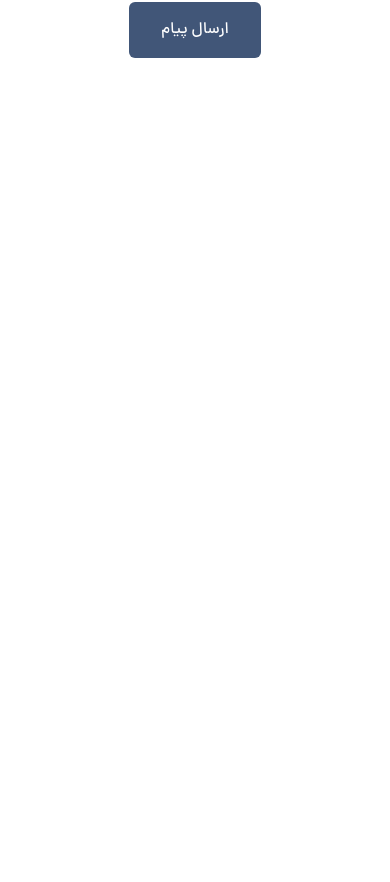
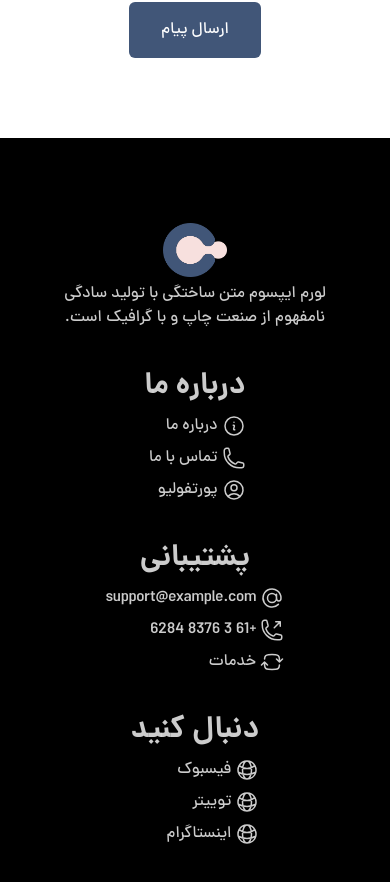
Before and after one commit to mohammadjamshidi8/learn-react__static-website-CLEO, a React (Vite) app: page / in a window 390 px wide. Shown: the part 8990-9872 px from the top of the page. Before the commit the page ends 9048 px from the top, so only its background shows below. Built offline with nearby package versions, Linux system fonts and the light colour scheme.

Commit message:
style: create and responsive footer

```diff
--- /dev/null
+++ b/src/Footer.jsx
@@ -0,0 +1,206 @@
+import React from "react";
+import logo from "./assets/logo.png";
+
+export default function Footer() {
+  return (
+    <div className="bg-black flex flex-col justify-center lg:flex-row gap-10 py-20 text-white mt-20 text-opacity-80">
+      <div className="flex flex-col items-center">
+        <a href="#">
+          <img
+            src={logo}
+            className="aspect-square w-16 object-contain"
+            alt="logo"
+          />
+        </a>
+        <span className="w-4/5 text-center lg:text-right">
+          لورم ایپسوم متن ساختگی با تولید سادگی نامفهوم از صنعت چاپ و با گرافیک
+          است.
+        </span>
+      </div>
+
+    <div className="flex flex-col gap-y-10 md:flex-row md:justify-center md:gap-x-10">
+    <div className="flex justify-center">
+        <ul className="flex flex-col items-start gap-y-2">
+          <li className="text-3xl font-bold self-center">درباره ما</li>
+
+          <li className="flex items-center gap-x-1 hover:text-blue-300 cursor-pointer transition duration-200">
+            <svg
+              xmlns="http://www.w3.org/2000/svg"
+              fill="none"
+              viewBox="0 0 24 24"
+              strokeWidth={1.5}
+              stroke="currentColor"
+              className="w-6 h-6"
+            >
+              <path
+                strokeLinecap="round"
+                strokeLinejoin="round"
+                d="m11.25 11.25.041-.02a.75.75 0 0 1 1.063.852l-.708 2.836a.75.75 0 0 0 1.063.853l.041-.021M21 12a9 9 0 1 1-18 0 9 9 0 0 1 18 0Zm-9-3.75h.008v.008H12V8.25Z"
+              />
+            </svg>
+            <a href="">درباره ما</a>
+          </li>
+          <li className="flex items-center gap-x-1 hover:text-blue-300 cursor-pointer transition duration-200">
+            <svg
+              xmlns="http://www.w3.org/2000/svg"
+              fill="none"
+              viewBox="0 0 24 24"
+              strokeWidth={1.5}
+              stroke="currentColor"
+              className="w-6 h-6"
+            >
+              <path
+                strokeLinecap="round"
+                strokeLinejoin="round"
+                d="M2.25 6.75c0 8.284 6.716 15 15 15h2.25a2.25 2.25 0 0 0 2.25-2.25v-1.372c0-.516-.351-.966-.852-1.091l-4.423-1.106c-.44-.11-.902.055-1.173.417l-.97 1.293c-.282.376-.769.542-1.21.38a12.035 12.035 0 0 1-7.143-7.143c-.162-.441.004-.928.38-1.21l1.293-.97c.363-.271.527-.734.417-1.173L6.963 3.102a1.125 1.125 0 0 0-1.091-.852H4.5A2.25 2.25 0 0 0 2.25 4.5v2.25Z"
+              />
+            </svg>
+
+            <a href="">تماس با ما</a>
+          </li>
+          <li className="flex items-center gap-x-1 hover:text-blue-300 cursor-pointer transition duration-200">
+            <svg
+              xmlns="http://www.w3.org/2000/svg"
+              fill="none"
+              viewBox="0 0 24 24"
+              strokeWidth={1.5}
+              stroke="currentColor"
+              className="w-6 h-6"
+            >
+              <path
+                strokeLinecap="round"
+                strokeLinejoin="round"
+                d="M17.982 18.725A7.488 7.488 0 0 0 12 15.75a7.488 7.488 0 0 0-5.982 2.975m11.963 0a9 9 0 1 0-11.963 0m11.963 0A8.966 8.966 0 0 1 12 21a8.966 8.966 0 0 1-5.982-2.275M15 9.75a3 3 0 1 1-6 0 3 3 0 0 1 6 0Z"
+              />
+            </svg>
+
+            <a href="">پورتفولیو</a>
+          </li>
+        </ul>
+      </div>
+
+      <div className="flex justify-center">
+        <ul className="flex flex-col items-start gap-y-2">
+          <li className="text-3xl font-bold self-center">پشتیبانی</li>
+
+          <li className="flex items-center gap-x-1 hover:text-blue-300 cursor-pointer transition duration-200">
+            <svg
+              xmlns="http://www.w3.org/2000/svg"
+              fill="none"
+              viewBox="0 0 24 24"
+              strokeWidth={1.5}
+              stroke="currentColor"
+              className="w-6 h-6"
+            >
+              <path
+                strokeLinecap="round"
+                strokeLinejoin="round"
+                d="M16.5 12a4.5 4.5 0 1 1-9 0 4.5 4.5 0 0 1 9 0Zm0 0c0 1.657 1.007 3 2.25 3S21 13.657 21 12a9 9 0 1 0-2.636 6.364M16.5 12V8.25"
+              />
+            </svg>
+
+            <a href="">support@example.com</a>
+          </li>
+          <li className="flex items-center gap-x-1 hover:text-blue-300 cursor-pointer transition duration-200">
+            <svg
+              xmlns="http://www.w3.org/2000/svg"
+              fill="none"
+              viewBox="0 0 24 24"
+              strokeWidth={1.5}
+              stroke="currentColor"
+              className="w-6 h-6"
+            >
+              <path
+                strokeLinecap="round"
+                strokeLinejoin="round"
+                d="M20.25 3.75v4.5m0-4.5h-4.5m4.5 0-6 6m3 12c-8.284 0-15-6.716-15-15V4.5A2.25 2.25 0 0 1 4.5 2.25h1.372c.516 0 .966.351 1.091.852l1.106 4.423c.11.44-.054.902-.417 1.173l-1.293.97a1.062 1.062 0 0 0-.38 1.21 12.035 12.035 0 0 0 7.143 7.143c.441.162.928-.004 1.21-.38l.97-1.293a1.125 1.125 0 0 1 1.173-.417l4.423 1.106c.5.125.852.575.852 1.091V19.5a2.25 2.25 0 0 1-2.25 2.25h-2.25Z"
+              />
+            </svg>
+
+            <a href="">+61 3 8376 6284 </a>
+          </li>
+          <li className="flex items-center gap-x-1 hover:text-blue-300 cursor-pointer transition duration-200">
+            <svg
+              xmlns="http://www.w3.org/2000/svg"
+              fill="none"
+              viewBox="0 0 24 24"
+              strokeWidth={1.5}
+              stroke="currentColor"
+              className="w-6 h-6"
+            >
+              <path
+                strokeLinecap="round"
+                strokeLinejoin="round"
+                d="M19.5 12c0-1.232-.046-2.453-.138-3.662a4.006 4.006 0 0 0-3.7-3.7 48.678 48.678 0 0 0-7.324 0 4.006 4.006 0 0 0-3.7 3.7c-.017.22-.032.441-.046.662M19.5 12l3-3m-3 3-3-3m-12 3c0 1.232.046 2.453.138 3.662a4.006 4.006 0 0 0 3.7 3.7 48.656 48.656 0 0 0 7.324 0 4.006 4.006 0 0 0 3.7-3.7c.017-.22.032-.441.046-.662M4.5 12l3 3m-3-3-3 3"
+              />
+            </svg>
+
+            <a href="">خدمات</a>
+          </li>
+        </ul>
+      </div>
+
+      <div className="flex justify-center">
+        <ul className="flex flex-col items-start gap-y-2">
+          <li className="text-3xl font-bold self-center">دنبال کنید</li>
+
+          <li className="flex items-center gap-x-1 hover:text-blue-300 cursor-pointer transition duration-200">
+            <svg
+              xmlns="http://www.w3.org/2000/svg"
+              fill="none"
+              viewBox="0 0 24 24"
+              strokeWidth={1.5}
+              stroke="currentColor"
+              className="w-6 h-6"
+            >
+              <path
+                strokeLinecap="round"
+                strokeLinejoin="round"
+                d="M12 21a9.004 9.004 0 0 0 8.716-6.747M12 21a9.004 9.004 0 0 1-8.716-6.747M12 21c2.485 0 4.5-4.03 4.5-9S14.485 3 12 3m0 18c-2.485 0-4.5-4.03-4.5-9S9.515 3 12 3m0 0a8.997 8.997 0 0 1 7.843 4.582M12 3a8.997 8.997 0 0 0-7.843 4.582m15.686 0A11.953 11.953 0 0 1 12 10.5c-2.998 0-5.74-1.1-7.843-2.918m15.686 0A8.959 8.959 0 0 1 21 12c0 .778-.099 1.533-.284 2.253m0 0A17.919 17.919 0 0 1 12 16.5c-3.162 0-6.133-.815-8.716-2.247m0 0A9.015 9.015 0 0 1 3 12c0-1.605.42-3.113 1.157-4.418"
+              />
+            </svg>
+
+            <a href="">فیسبوک</a>
+          </li>
+          <li className="flex items-center gap-x-1 hover:text-blue-300 cursor-pointer transition duration-200">
+            <svg
+              xmlns="http://www.w3.org/2000/svg"
+              fill="none"
+              viewBox="0 0 24 24"
+              strokeWidth={1.5}
+              stroke="currentColor"
+              className="w-6 h-6"
+            >
+              <path
+                strokeLinecap="round"
+                strokeLinejoin="round"
+                d="M12 21a9.004 9.004 0 0 0 8.716-6.747M12 21a9.004 9.004 0 0 1-8.716-6.747M12 21c2.485 0 4.5-4.03 4.5-9S14.485 3 12 3m0 18c-2.485 0-4.5-4.03-4.5-9S9.515 3 12 3m0 0a8.997 8.997 0 0 1 7.843 4.582M12 3a8.997 8.997 0 0 0-7.843 4.582m15.686 0A11.953 11.953 0 0 1 12 10.5c-2.998 0-5.74-1.1-7.843-2.918m15.686 0A8.959 8.959 0 0 1 21 12c0 .778-.099 1.533-.284 2.253m0 0A17.919 17.919 0 0 1 12 16.5c-3.162 0-6.133-.815-8.716-2.247m0 0A9.015 9.015 0 0 1 3 12c0-1.605.42-3.113 1.157-4.418"
+              />
+            </svg>
+
+            <a href="">توییتر</a>
+          </li>
+          <li className="flex items-center gap-x-1 hover:text-blue-300 cursor-pointer transition duration-200">
+            <svg
+              xmlns="http://www.w3.org/2000/svg"
+              fill="none"
+              viewBox="0 0 24 24"
+              strokeWidth={1.5}
+              stroke="currentColor"
+              className="w-6 h-6"
+            >
+              <path
+                strokeLinecap="round"
+                strokeLinejoin="round"
+                d="M12 21a9.004 9.004 0 0 0 8.716-6.747M12 21a9.004 9.004 0 0 1-8.716-6.747M12 21c2.485 0 4.5-4.03 4.5-9S14.485 3 12 3m0 18c-2.485 0-4.5-4.03-4.5-9S9.515 3 12 3m0 0a8.997 8.997 0 0 1 7.843 4.582M12 3a8.997 8.997 0 0 0-7.843 4.582m15.686 0A11.953 11.953 0 0 1 12 10.5c-2.998 0-5.74-1.1-7.843-2.918m15.686 0A8.959 8.959 0 0 1 21 12c0 .778-.099 1.533-.284 2.253m0 0A17.919 17.919 0 0 1 12 16.5c-3.162 0-6.133-.815-8.716-2.247m0 0A9.015 9.015 0 0 1 3 12c0-1.605.42-3.113 1.157-4.418"
+              />
+            </svg>
+
+            <a href="">اینستاگرام</a>
+          </li>
+        </ul>
+      </div>
+    </div>
+    </div>
+  );
+}
--- a/src/main.jsx
+++ b/src/main.jsx
@@ -9,6 +9,7 @@ import Presentation from './Presentation.jsx'
 import WorkTogether from './WorkTogether.jsx'
 import Blog from './Blog.jsx'
 import JoinUs from './JoinUs.jsx'
+import Footer from './Footer.jsx'
 import './index.css'
 
 ReactDOM.createRoot(document.getElementById('root')).render(
@@ -22,5 +23,6 @@ ReactDOM.createRoot(document.getElementById('root')).render(
     <WorkTogether/>
     <Blog/>
     <JoinUs/>
+    <Footer/>
   </React.StrictMode>,
 )
```
